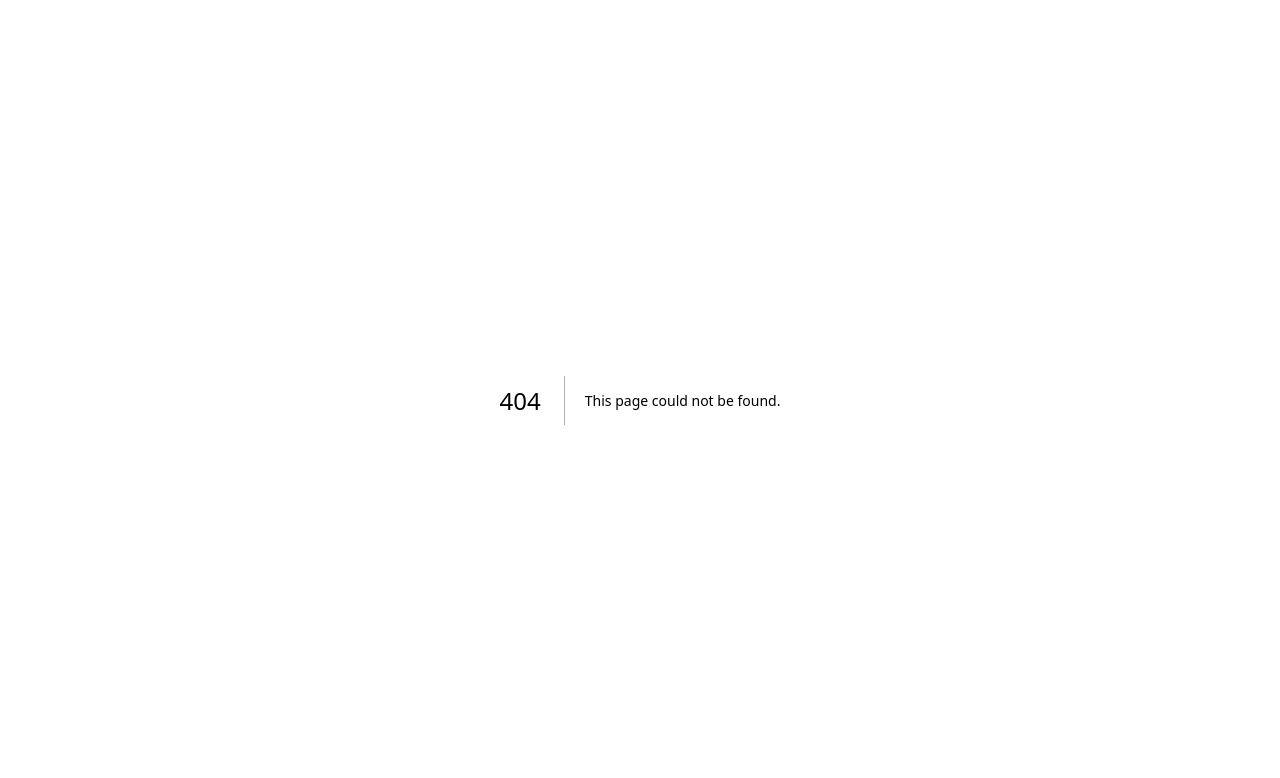
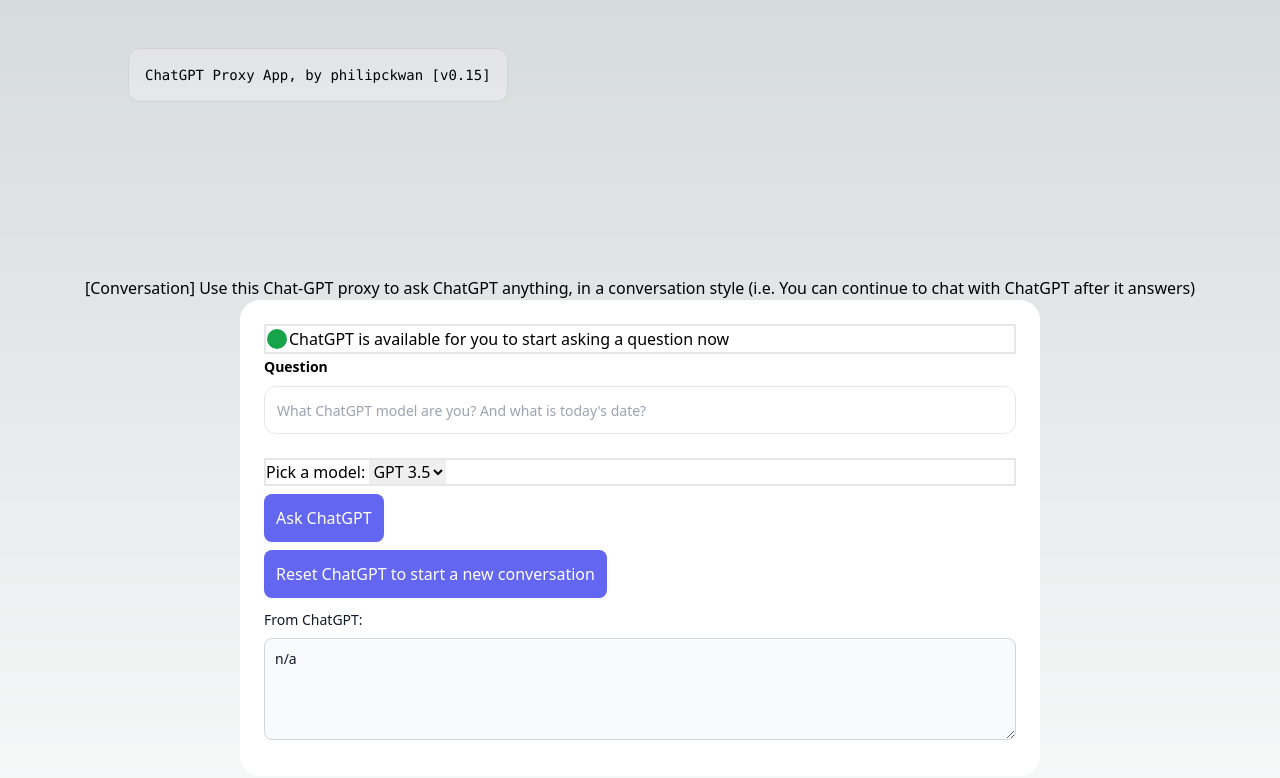
Before and after one commit to philipckwan/nextjs-chatgpt-proxy, a Next.js app in the folder chatgpt-proxy/: page /conversation in a window 1280 px wide. Before the commit this address had no page. Shown: the top 778 px of the page. Built offline with nearby package versions, Linux system fonts and the light colour scheme.

Commit message:
v0.15 add conversationId and parentMessageId

```diff
--- /dev/null
+++ b/chatgpt-proxy/src/components/StatusBlueContinue.js
@@ -0,0 +1,14 @@
+export function StatusBlueAvailable() {
+  return(
+    <div className="border-2">
+    <table>
+      <tbody>
+        <tr>
+          <td><div className="w-5 h-5 bg-blue-600 rounded-full"></div></td>
+          <td>ChatGPT is available for you to continue the conversation by asking a new question now</td>
+        </tr>
+      </tbody>
+    </table>
+    </div>
+  );
+}
--- a/chatgpt-proxy/src/components/StatusGreenAvailable.js
+++ b/chatgpt-proxy/src/components/StatusGreenAvailable.js
@@ -5,7 +5,7 @@
       <tbody>
         <tr>
           <td><div className="w-5 h-5 bg-green-600 rounded-full"></div></td>
-          <td>ChatGPT is available for you to ask a question now</td>
+          <td>ChatGPT is available for you to start asking a question now</td>
         </tr>
       </tbody>
     </table>
--- a/chatgpt-proxy/src/lib/Constants.js
+++ b/chatgpt-proxy/src/lib/Constants.js
@@ -1,12 +1,18 @@
 
 class Constants {
 
-  static APP_VERSION = "v0.13";
+  static APP_VERSION = "v0.15";
 
   static CHATGPT_MODEL = {
     GPT_4: "gpt-4",
     GPT_3_5_TURBO: "gpt-3.5-turbo",
   }
+
+  static CHATGPT_CONVERSATION_STATE = {
+    FRESH: "fresh",
+    BUSY: "busy",
+    CONTINUE_CONVERSATION: "continue_conversation",
+  }
 }
 
 exports.Constants = Constants;
--- /dev/null
+++ b/chatgpt-proxy/src/pages/conversation.js
@@ -0,0 +1,123 @@
+import {timeLog} from "../lib/PCKUtils";
+import {useState, useRef} from "react";
+//import {Landing} from "../pages/landing";
+//import {ChatGPTUnofficialProxyAPI} from 'chatgpt';
+import {Constants} from "../lib/Constants";
+import {Dropdown3} from "../components/Dropdown3";
+import {StatusGreenAvailable} from "../components/StatusGreenAvailable";
+import {StatusRedBusy} from "../components/StatusRedBusy";
+import { StatusBlueAvailable } from "@/components/StatusBlueContinue";
+
+const PLACEHOLDER_QUESTION="What ChatGPT model are you? And what is today's date?";
+
+
+export default function Conversation() {
+  const [question, setQuestion] = useState("");
+  const [answer, setAnswer] = useState("n/a");
+  const chatgptModelPicked = useRef("n/a");
+  const [chatgptState, setChatgptState] = useState(Constants.CHATGPT_CONVERSATION_STATE.FRESH);
+  //const [isBusy, setIsBusy] = useState(false);
+  const thisConversationId = useRef("");
+  const thisParentMessageId = useRef("");
+
+  async function handleQuestionChange(event) {
+    //timeLog(`handleQuestionInputChange: 1.0;`);
+    setQuestion(event.target.value);
+  }
+
+  async function handleAskChatGPT() {
+    //timeLog(`handleAskChatGPT: 1.0;`);
+
+    let accessToken = process.env.ACCESS_TOKEN;
+
+    timeLog(`Conversation.handleAskChatGPT: chatgptModelPicked.current:[${chatgptModelPicked.current}];`);
+    let model = Constants.CHATGPT_MODEL.GPT_3_5_TURBO;
+    switch(chatgptModelPicked.current) {
+      case "n/a":
+      case "GPT_3_5_TURBO":
+        model = Constants.CHATGPT_MODEL.GPT_3_5_TURBO;
+      break;
+      case "GPT_4":
+        model = Constants.CHATGPT_MODEL.GPT_4;
+      break;
+    }
+    //timeLog(`Conversation.handleAskChatGPT: model:${model}; thisConversationId.current:[${thisConversationId.current}]; thisParentMessageId.current:[${thisParentMessageId.current}];`);
+    let apiReverseProxyUrl = "https://ai.fakeopen.com/api/conversation";
+
+    const chatgpt = await import('chatgpt');
+    const api = new chatgpt.ChatGPTUnofficialProxyAPI({
+      accessToken,
+      apiReverseProxyUrl,
+      model,
+    });
+
+    let questionToAsk = question == "" ? PLACEHOLDER_QUESTION : question;
+
+    timeLog(`Conversation.handleAskChatGPT: questionToAsk:[${questionToAsk}];`);
+    api.sendMessage(questionToAsk, {
+      conversationId: thisConversationId.current,
+      parentMessageId: thisParentMessageId.current,
+    }).then(
+      (res) => {
+        let answerFromAPI = res.text;
+        let newId = res.id;
+        let newConversationId = res.conversationId;
+        timeLog(`Conversation.handleAskChatGPT: newConversationId:[${newConversationId}]; newId:[${newId}];`);
+        //timeLog(`Conversation.handleAskChatGPT: answerFromAPI:[${answerFromAPI}];`);
+        thisConversationId.current = newConversationId;
+        thisParentMessageId.current = newId;
+        setAnswer(answerFromAPI);
+        setChatgptState(Constants.CHATGPT_CONVERSATION_STATE.CONTINUE_CONVERSATION);
+      },
+      (reason) => {
+        let errorMessage = `ERROR - ChatGPT runs into an error trying to answer your question; ${reason};`
+        timeLog(errorMessage);
+        setAnswer(errorMessage);
+        setChatgptState(Constants.CHATGPT_CONVERSATION_STATE.CONTINUE_CONVERSATION);
+      },
+    );
+    setChatgptState(Constants.CHATGPT_CONVERSATION_STATE.BUSY);
+  }
+
+  function handleResetConversation() {
+    timeLog(`Conversation.handleResetConversation: 1.0;`);
+    thisConversationId.current = "";
+    thisParentMessageId.current = "";
+    setChatgptState(Constants.CHATGPT_CONVERSATION_STATE.FRESH);
+  }
+
+  return (
+    <main className="flex min-h-screen flex-col items-center justify-between p-12">
+      <div className="z-10 w-full max-w-5xl items-center justify-between font-mono text-sm lg:flex">
+        <p className="fixed left-0 top-0 flex w-full justify-center border-b border-gray-300 bg-gradient-to-b from-zinc-200 pb-6 pt-8 backdrop-blur-2xl dark:border-neutral-800 dark:bg-zinc-800/30 dark:from-inherit lg:static lg:w-auto  lg:rounded-xl lg:border lg:bg-gray-200 lg:p-4 lg:dark:bg-zinc-800/30">
+          ChatGPT Proxy App, by philipckwan [{Constants.APP_VERSION}]
+        </p>
+      </div>
+      <br/>
+      <div className="flex flex-col justify-center items-center h-[100vh]">
+      <p>[Conversation] Use this Chat-GPT proxy to ask ChatGPT anything, in a conversation style (i.e. You can continue to chat with ChatGPT after it answers)</p>
+        <div className="!z-5 relative flex flex-col rounded-[20px] max-w-[600px] md:max-w-[800px] bg-white bg-clip-border shadow-3xl shadow-shadow-500 flex flex-col w-full !p-6 3xl:p-![18px] bg-white undefined">
+          {chatgptState == Constants.CHATGPT_CONVERSATION_STATE.FRESH ? <StatusGreenAvailable></StatusGreenAvailable> : chatgptState == Constants.CHATGPT_CONVERSATION_STATE.BUSY ? <StatusRedBusy></StatusRedBusy> : <StatusBlueAvailable></StatusBlueAvailable>}
+          <div className="mb-3">
+              <label className="text-sm text-navy-700 dark:text-white font-bold">Question</label>
+              <input onChange={handleQuestionChange} placeholder={PLACEHOLDER_QUESTION} value={question} type="text" id="question" name="question" className="mt-2 flex h-12 w-full items-center justify-center rounded-xl border bg-white/0 p-3 text-sm outline-none border-gray-200"></input>
+              <br/><Dropdown3 ref={chatgptModelPicked} title={"Pick a model:  "}></Dropdown3>
+              <button onClick={handleAskChatGPT} className="mt-2 inline-block p-3 rounded-lg shadow-sm bg-indigo-500 text-white">Ask ChatGPT</button>
+              <br/><button onClick={handleResetConversation} className="mt-2 inline-block p-3 rounded-lg shadow-sm bg-indigo-500 text-white">Reset ChatGPT to start a new conversation</button>
+          </div>
+          <div className="mb-3">
+            <label for="message" class="block mb-2 text-sm font-medium text-gray-900 dark:text-white">From ChatGPT:</label>
+            <textarea readOnly value={answer} id="message" rows="4" class="block p-2.5 w-full text-sm text-gray-900 bg-gray-50 rounded-lg border border-gray-300 focus:ring-blue-500 focus:border-blue-500 dark:bg-gray-700 dark:border-gray-600 dark:placeholder-gray-400 dark:text-white dark:focus:ring-blue-500 dark:focus:border-blue-500" placeholder="ChatGPT answer goes here..."></textarea>
+          </div>
+        </div>
+      </div>
+      <br/>
+      {/*
+      <div>
+        <button onClick={handleTest} className="mt-2 inline-block p-3 rounded-lg shadow-sm bg-indigo-500 text-white">Test</button>
+      </div>
+      */}
+    </main>
+  );
+
+}
--- a/chatgpt-proxy/src/pages/fill-in-the-blanks.js
+++ b/chatgpt-proxy/src/pages/fill-in-the-blanks.js
@@ -78,7 +78,7 @@
 
 
   return (
-    <main className="flex min-h-screen flex-col items-center justify-between p-24">
+    <main className="flex min-h-screen flex-col items-center justify-between p-12">
       <div className="z-10 w-full max-w-5xl items-center justify-between font-mono text-sm lg:flex">
         <p className="fixed left-0 top-0 flex w-full justify-center border-b border-gray-300 bg-gradient-to-b from-zinc-200 pb-6 pt-8 backdrop-blur-2xl dark:border-neutral-800 dark:bg-zinc-800/30 dark:from-inherit lg:static lg:w-auto  lg:rounded-xl lg:border lg:bg-gray-200 lg:p-4 lg:dark:bg-zinc-800/30">
           ChatGPT Proxy App, by philipckwan [{Constants.APP_VERSION}]
@@ -100,9 +100,9 @@
               <br/><Dropdown3 ref={chatgptModelPicked} title={"Pick a model:  "}></Dropdown3>
               <button onClick={handleAskChatGPT} className="mt-2 inline-block p-3 rounded-lg shadow-sm bg-indigo-500 text-white">Ask Chat-GPT</button>
           </div>
-          <div className="border-2">
-            <p>From ChatGPT:</p>
-            <textarea value={answer} rows="8" cols="80" readOnly/>
+          <div className="mb-3">
+            <label for="message" class="block mb-2 text-sm font-medium text-gray-900 dark:text-white">From ChatGPT:</label>
+            <textarea readOnly value={answer} id="message" rows="4" class="block p-2.5 w-full text-sm text-gray-900 bg-gray-50 rounded-lg border border-gray-300 focus:ring-blue-500 focus:border-blue-500 dark:bg-gray-700 dark:border-gray-600 dark:placeholder-gray-400 dark:text-white dark:focus:ring-blue-500 dark:focus:border-blue-500" placeholder="ChatGPT answer goes here..."></textarea>
           </div>
         </div>
       </div>
--- a/chatgpt-proxy/src/pages/index.js
+++ b/chatgpt-proxy/src/pages/index.js
@@ -13,6 +13,7 @@
       <p>Go to <Link href="admin">Admin page</Link></p>
       <p>Go to <Link href="fill-in-the-blanks">Fill In the Blanks page</Link></p>
       <p>Go to <Link href="ask-anything">Ask ChatGPT Anything page</Link></p>
+      <p>Go to <Link href="conversation">Conversation with ChatGPT</Link></p>
     </div>
   );
 }
```
Also changed, not shown: 1 other file (tests, documents, lock files or other folders).
